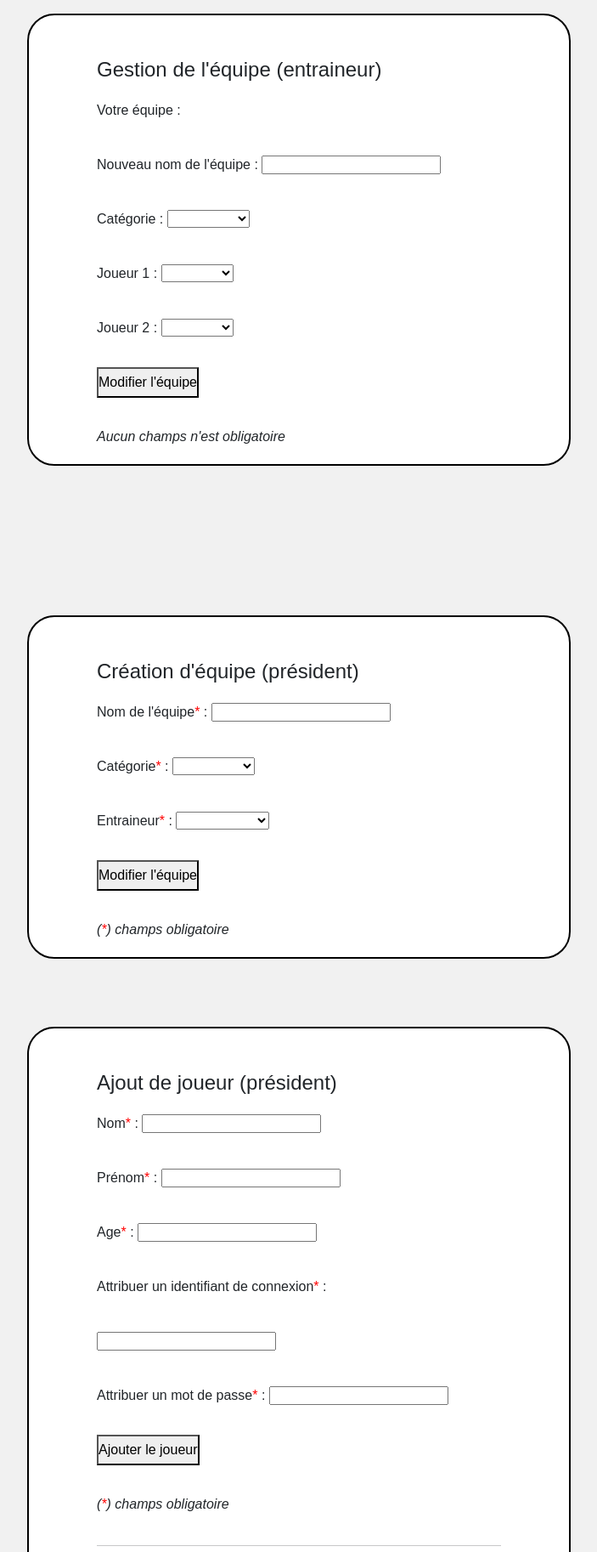
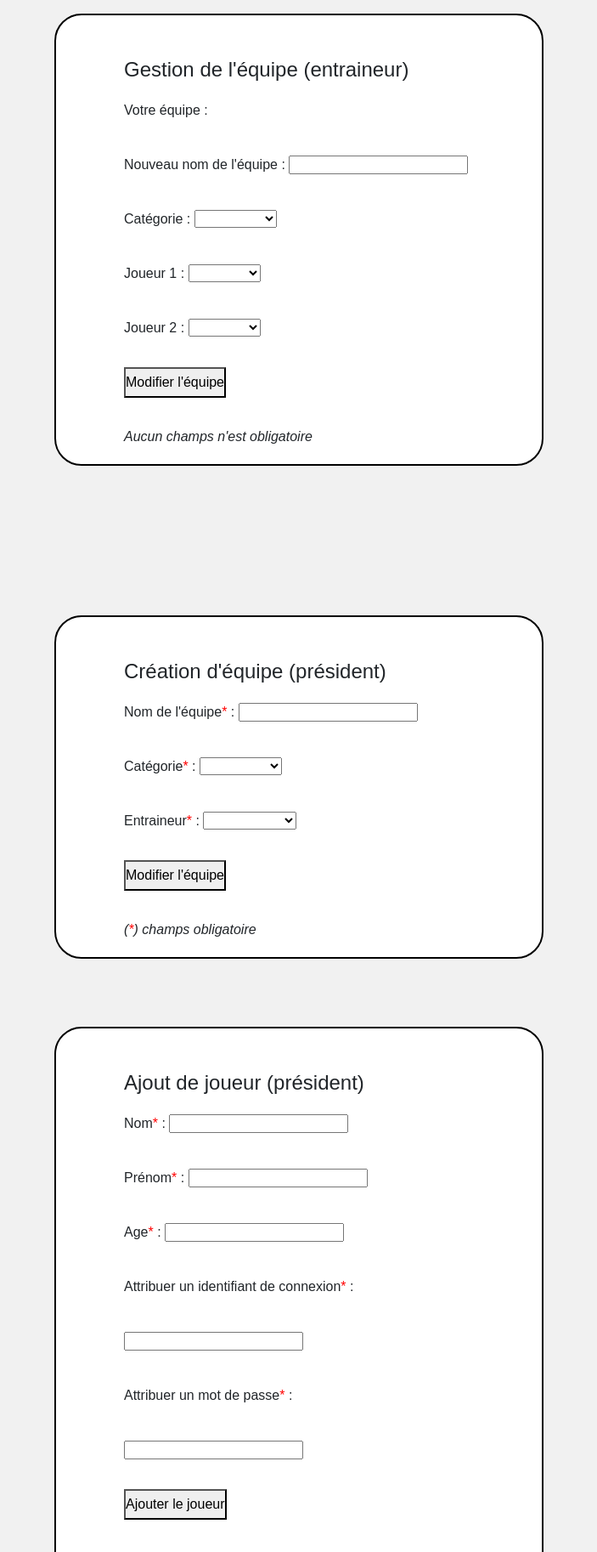
Before and after one commit to Adidooouuu/PHP-SQL, a PHP site: page /templates/espace_utilisateur.php in a window 1280 px wide. Shown: the part 36-1862 px from the top of the page at 85% size, without its empty margins (288-991 px from the left). Run offline with PHP 8.4, Linux system fonts and the light colour scheme.

Commit message:
Correction du visuel de la page espace utilisateur

```diff
--- a/assets/css/style.css
+++ b/assets/css/style.css
@@ -46,9 +46,9 @@ img
 
 main
 {
-  width: 50%;
-  min-width: 28rem;
-  max-width: 43rem;
+  width: 100%;
+  min-width: 50%;
+  max-width: 60rem;
   margin-left: auto;
   margin-right: auto;
 }
--- a/templates/espace_utilisateur.php
+++ b/templates/espace_utilisateur.php
@@ -18,8 +18,9 @@ session_start();
       </nav>
     </header>
     <main>
-      <!--
       <div class="main_centered flex">
+
+        <!--
         <div class="connected_member">
           <div class="connected_member_picture">
             <img src="../assets/img/president.jpg" alt="Photo membre">
```
Also changed, not shown: 1 other file.
